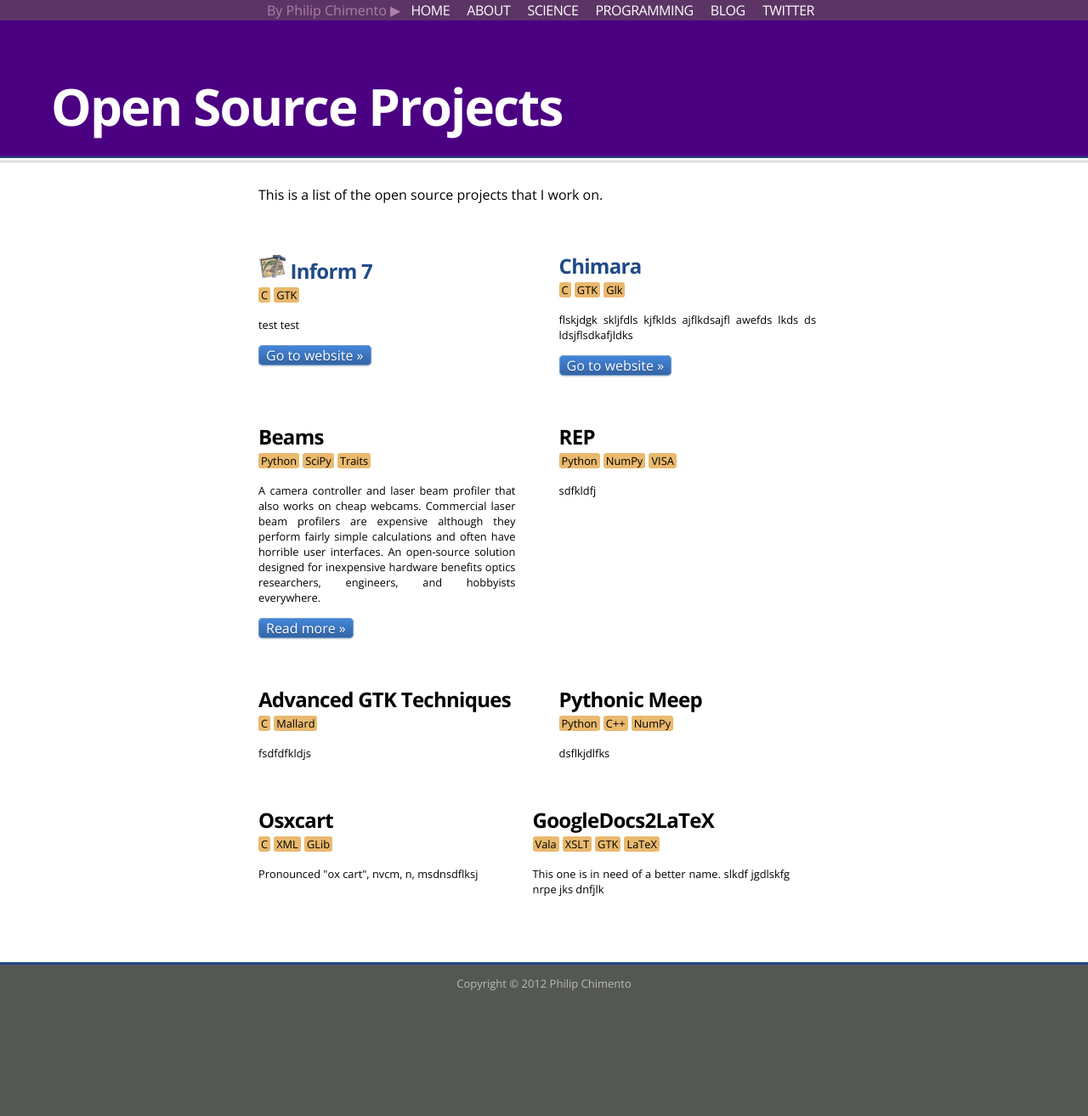
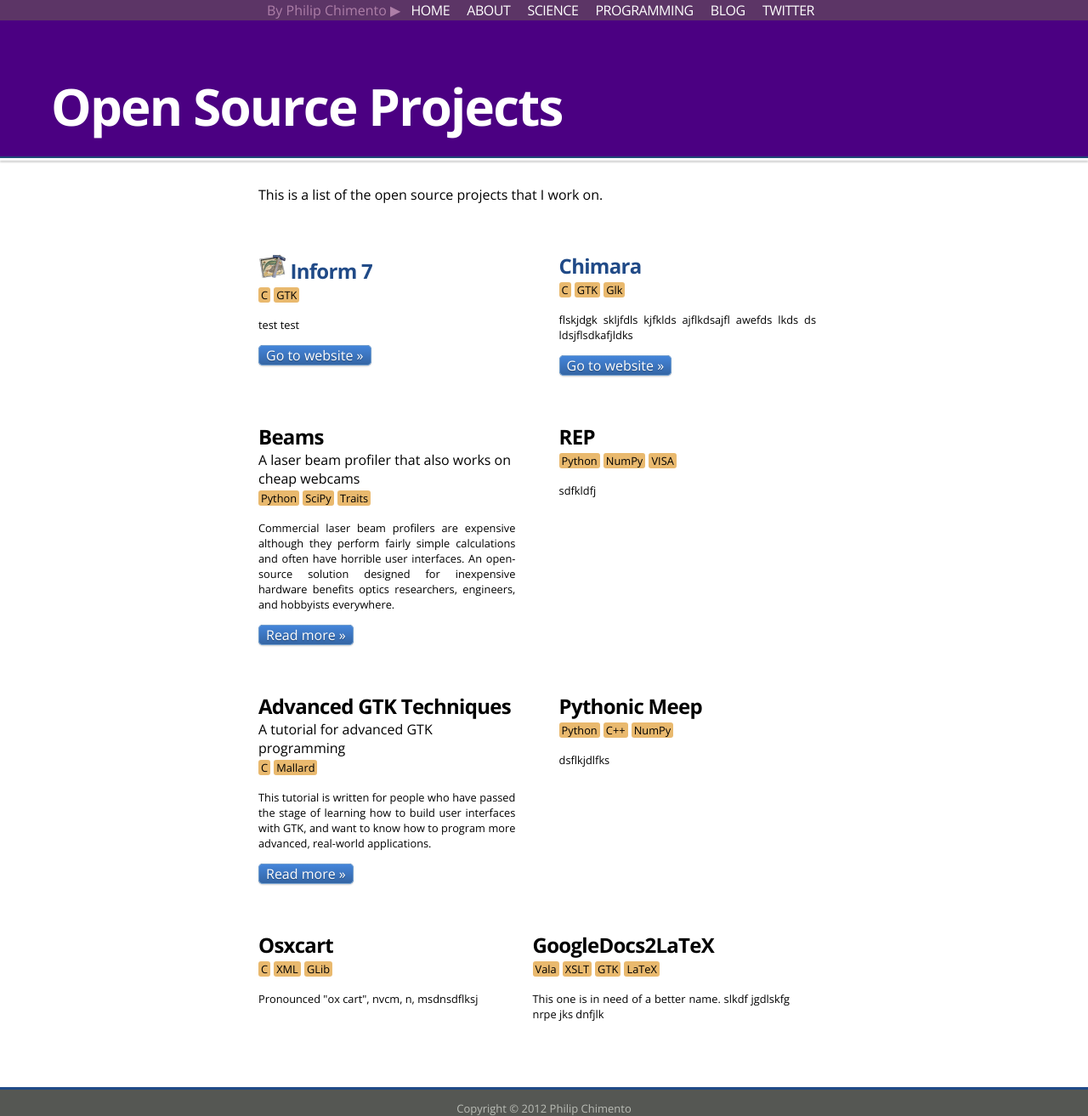
Before and after one commit to ptomato/ptomato.github.com, a Jekyll site: the page built from projects.html, in a window 1280 px wide. Shown: the whole page at 85% size. Built offline with Jekyll 4.4.1, drawn with Linux system fonts in a browser that asks for light colours; some web fonts are replaced; before the commit the page ends 1166 px from its top, so only the background shows below that.

Commit message:
More construction

```diff
--- a/_includes/copyright.html
+++ b/_includes/copyright.html
@@ -1,3 +1,10 @@
 <div class="footer">
   <p>Copyright &copy; 2012 Philip Chimento</p>
+  {% if page.license and page.license-uri %}
+    <div class="license">
+      <p>
+        This work is licensed under the <a href="{{ page.license-uri }}">{{ page.license }}</a>.
+      </p>
+    </div>
+  {% endif %}
 </div>
--- a/awesome.css
+++ b/awesome.css
@@ -121,7 +121,13 @@
 
 .bigbutton-area {
 	text-align: center;
-	margin: 2em 0;
+	margin: 3em 0;
+}
+
+.tagline {
+	margin-top: 0;
+	margin-bottom: 0;
+	text-align: left;
 }
 
 /* Spans */
--- a/projects.html
+++ b/projects.html
@@ -14,13 +14,16 @@
     tags: ['C', 'GTK', 'Glk']
   - name: Beams
     page: beams
+    tagline: A laser beam profiler that also works on cheap webcams
     tags: ['Python', 'SciPy', 'Traits']
-    synopsis: A camera controller and laser beam profiler that also works on cheap webcams. Commercial laser beam profilers are expensive although they perform fairly simple calculations and often have horrible user interfaces. An open-source solution designed for inexpensive hardware benefits optics researchers, engineers, and hobbyists everywhere.
+    synopsis: Commercial laser beam profilers are expensive although they perform fairly simple calculations and often have horrible user interfaces. An open-source solution designed for inexpensive hardware benefits optics researchers, engineers, and hobbyists everywhere.
   - name: REP
     tags: ['Python', 'NumPy', 'VISA']
     synopsis: sdfkldfj
   - name: Advanced GTK Techniques
-    synopsis: fsdfdfkldjs
+    page: advanced-gtk-techniques
+    tagline: A tutorial for advanced GTK programming
+    synopsis: This tutorial is written for people who have passed the stage of learning how to build user interfaces with GTK, and want to know how to program more advanced, real-world applications.
     tags: ['C', 'Mallard']
   - name: Pythonic Meep
     synopsis: dsflkjdlfks
@@ -48,6 +51,9 @@
       {{ item.name }}
     {% endif %}
   </p>
+  {% if item.tagline %}
+    <p class="tagline">{{ item.tagline }}</p>
+  {% endif %}
 
   <!-- Tags -->
   <p class="tag-list">
```
Also changed, not shown: advanced-gtk-techniques.md (added, +24 -0 lines), science-projects.md (renamed from science.html, +11 -3 lines), science.md (added, +7 -0 lines), 1 other file.
